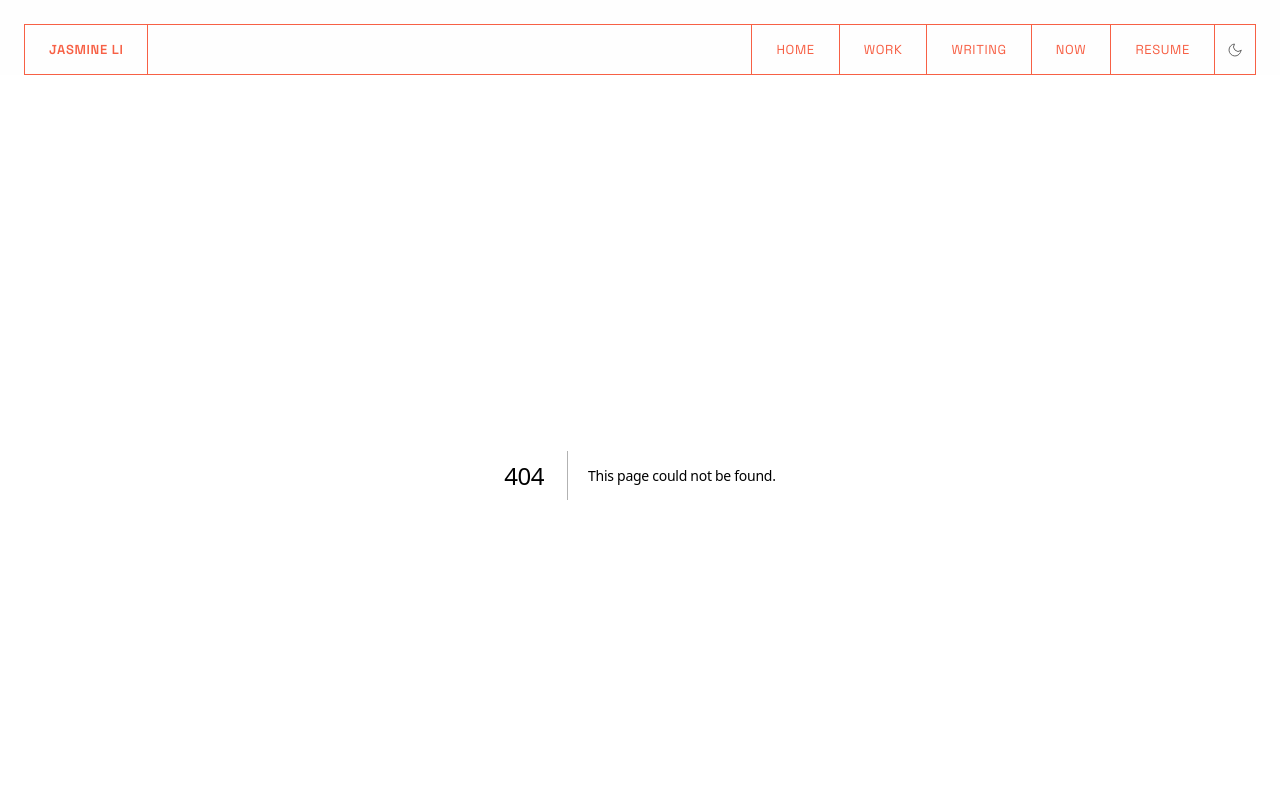
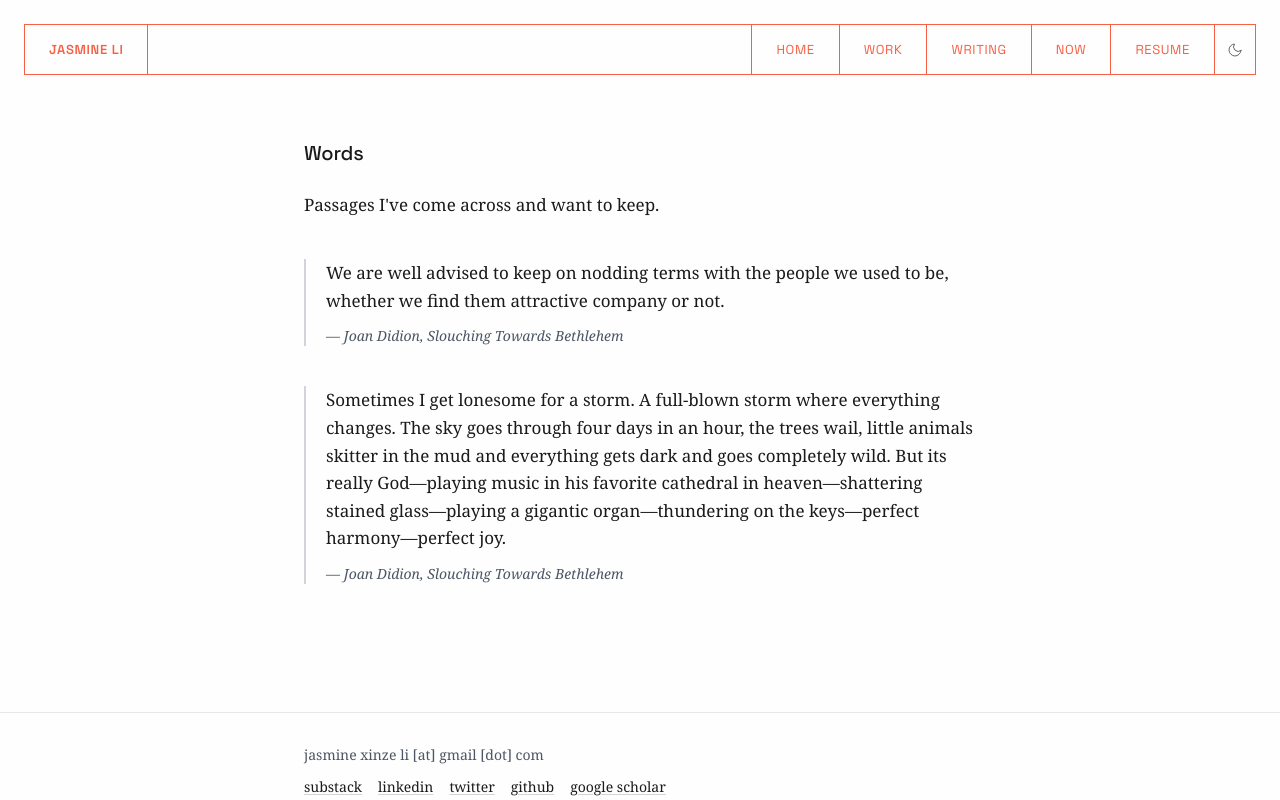
Before and after one commit to jasmineee-li/personal-site, a Next.js app: page /words in a window 1280 px wide. Before the commit this address had no page. Shown: the top 800 px of the page. Built offline with nearby package versions, Linux system fonts and the light colour scheme.

Commit message:
Add /words quotes page with auto-sync from ~/Documents/quotes.md

```diff
--- /dev/null
+++ b/content/quotes.md
@@ -0,0 +1,20 @@
+# Quotes
+
+This file syncs to jasminexli.com/words automatically on save.
+
+Format:
+- Everything above the first `---` (this note) is ignored.
+- Separate quotes with a line containing only `---`.
+- End a quote with lines starting with `—` for attribution.
+- Blank lines within a quote become paragraph breaks.
+- Newest quotes go at the bottom; the site shows newest first.
+
+---
+
+Sometimes I get lonesome for a storm. A full-blown storm where everything changes. The sky goes through four days in an hour, the trees wail, little animals skitter in the mud and everything gets dark and goes completely wild. But its really God—playing music in his favorite cathedral in heaven—shattering stained glass—playing a gigantic organ—thundering on the keys—perfect harmony—perfect joy.
+— Joan Didion, Slouching Towards Bethlehem
+
+---
+
+We are well advised to keep on nodding terms with the people we used to be, whether we find them attractive company or not.
+— Joan Didion, Slouching Towards Bethlehem
--- /dev/null
+++ b/src/app/words/page.tsx
@@ -0,0 +1,67 @@
+import fs from "fs";
+import path from "path";
+
+interface Quote {
+  paragraphs: string[];
+  attribution: string | null;
+}
+
+// Blocks are separated by lines containing only `---`; trailing lines
+// starting with `—` are the attribution.
+function parseBlock(block: string): Quote | null {
+  const lines = block.trim().split(/\r?\n/);
+  const attributionLines: string[] = [];
+  while (lines.length > 0 && lines[lines.length - 1].trim().startsWith("—")) {
+    attributionLines.unshift(lines.pop()!.trim().replace(/^—\s*/, ""));
+  }
+  const paragraphs = lines
+    .join("\n")
+    .split(/\n\s*\n/)
+    .map((p) => p.replace(/\s+/g, " ").trim())
+    .filter(Boolean);
+  if (paragraphs.length === 0) return null;
+  return {
+    paragraphs,
+    attribution: attributionLines.length > 0 ? attributionLines.join(", ") : null,
+  };
+}
+
+function loadQuotes(): Quote[] {
+  const file = fs.readFileSync(
+    path.join(process.cwd(), "content", "quotes.md"),
+    "utf8"
+  );
+  const blocks = file.split(/\r?\n---+\s*(?:\r?\n|$)/).slice(1);
+  return blocks
+    .map(parseBlock)
+    .filter((q): q is Quote => q !== null)
+    .reverse(); // newest (bottom of file) first
+}
+
+export default function Words() {
+  const quotes = loadQuotes();
+  return (
+    <div className="py-12 sm:py-16">
+      <h1 className="text-xl font-medium mb-6 accent-font">Words</h1>
+      <p className="mb-10 leading-relaxed">
+        Passages I&apos;ve come across and want to keep.
+      </p>
+      <div className="space-y-10">
+        {quotes.map((quote, i) => (
+          <figure key={i} className="border-l-2 border-gray-300 pl-5">
+            {quote.paragraphs.map((paragraph, j) => (
+              <p key={j} className="mb-3 leading-relaxed">
+                {paragraph}
+              </p>
+            ))}
+            {quote.attribution && (
+              <figcaption className="text-sm text-gray-600 italic">
+                — {quote.attribution}
+              </figcaption>
+            )}
+          </figure>
+        ))}
+      </div>
+    </div>
+  );
+}
```
Also changed, not shown: 2 other files (tests, documents, lock files or other folders).
